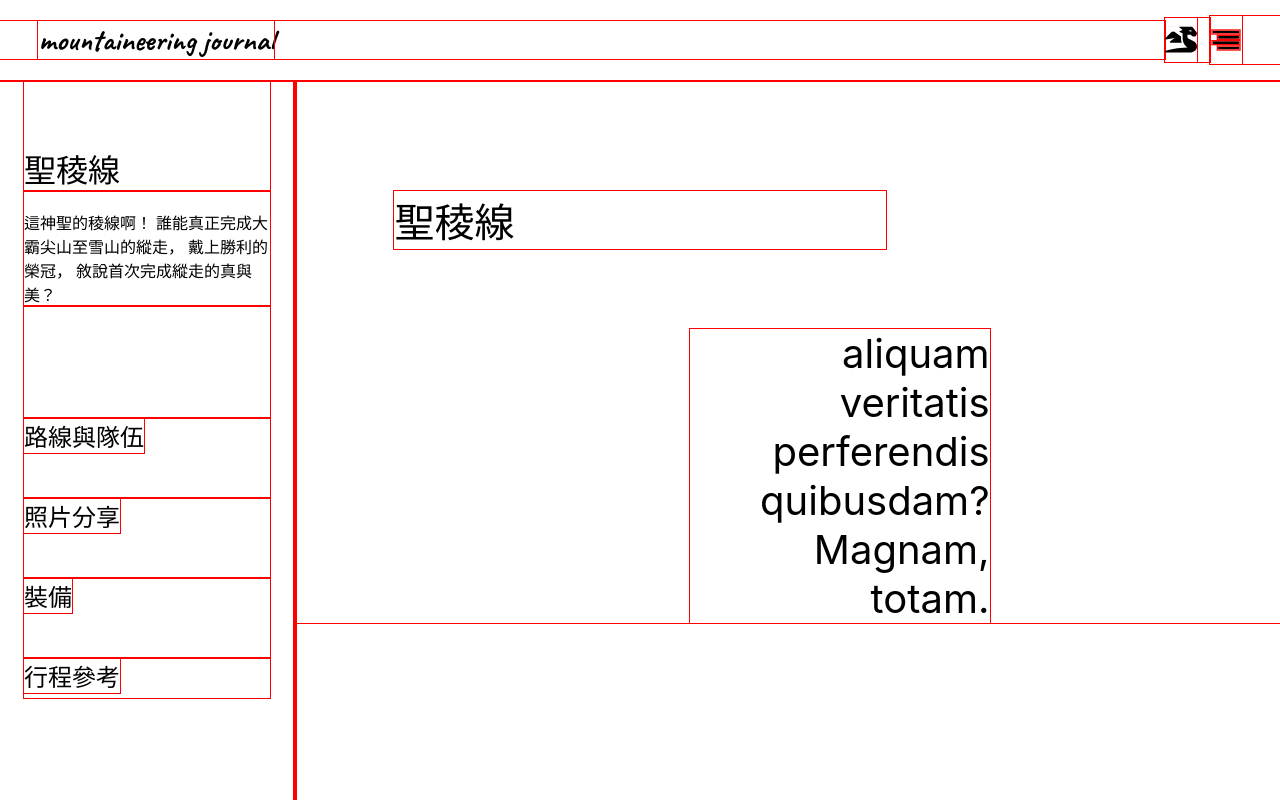
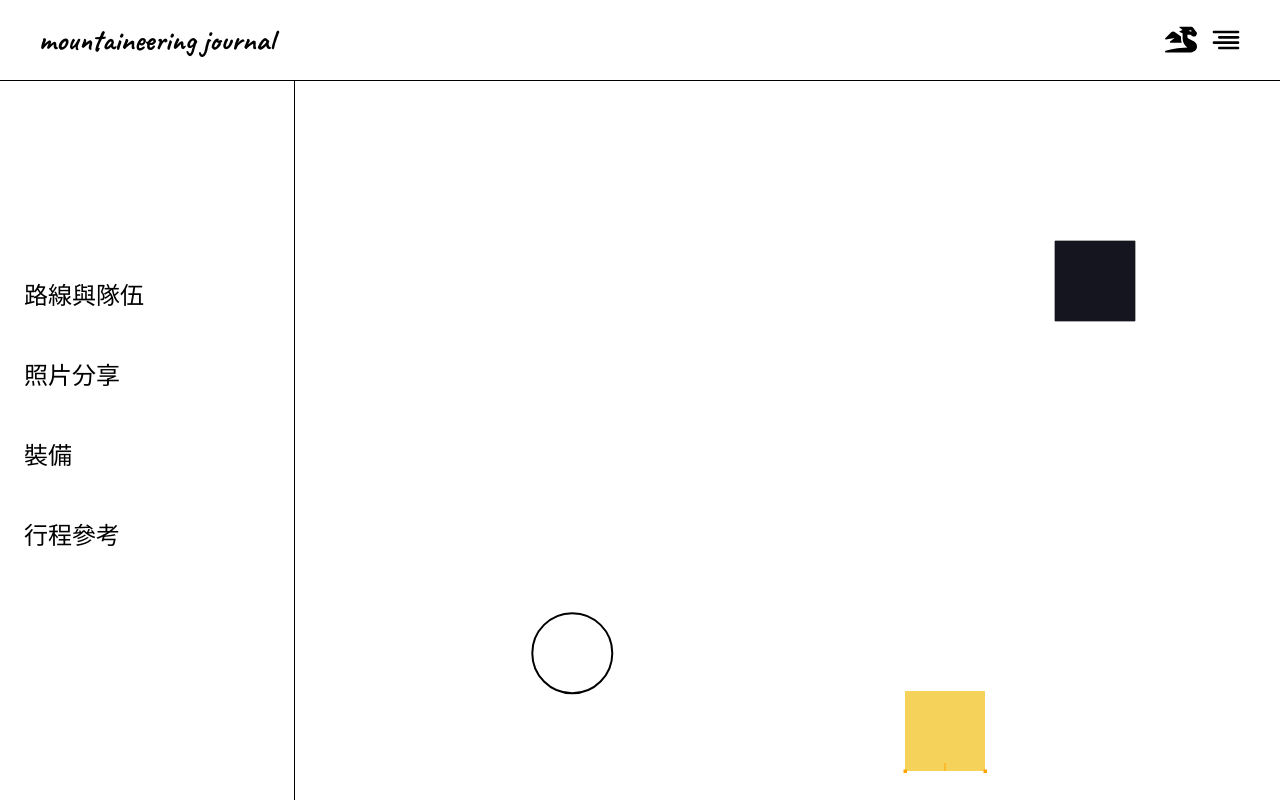
Before and after one commit to richard85501/mountaineering_record, a React (Create React App) app: page /about in a window 1280 px wide. Built offline with nearby package versions, Linux system fonts and the light colour scheme.

Commit message:
[add] 1.增加首頁基本與球互動效果

```diff
--- /dev/null
+++ b/src/components/Ballfall.js
@@ -0,0 +1,166 @@
+import React,{useEffect,useRef} from 'react'
+
+import Matter from 'matter-js';
+
+function Ballfall(props) {
+
+    const boxRef = useRef(null)
+    const canvasRef = useRef(null)
+
+    const ballIdx = ['品田山','池有山','雪山北峰','速密達山']
+    var engine;
+    var render;
+    // var Engine, Render ,Runner ,Bodies ,BodyM ,Composite;
+
+    const init = () =>{
+        // module aliases
+      var Engine = Matter.Engine,
+          Render = Matter.Render,
+          Runner = Matter.Runner,
+          Bodies = Matter.Bodies, //創建物體
+          BodyM = Matter.Body, //操控物體
+          Composite = Matter.Composite,
+          Constraint = Matter.Constraint,
+          Mouse = Matter.Mouse,
+          Vertices = Matter.Vertices,
+          Common = Matter.Common,
+          MouseConstraint = Matter.MouseConstraint;
+
+      // create an engine
+        engine = Engine.create();
+
+      // create a renderer
+        render = Render.create({
+        element: boxRef.current,
+        engine: engine,
+        options: {
+            width: 1500,
+            height: 900,
+            pixelRatio: 1,
+            background: 'transparent', //"#bfe9f5"
+            wireframeBackground: '#14151f',
+            enabled: true,
+            wireframes: false,
+            // showVelocity: true,
+            showCollisions: true,
+          }
+      });
+
+      const groundOption = {
+        render: {
+          fillStyle: 'transparent',
+          strokeStyle: '#FBFBFB',
+        },
+        isStatic: true,
+      };
+
+      const walloption = {
+          render :{
+            fillStyle: 'transparent',
+          },
+          isStatic: true,
+        };
+
+      var boxA = Bodies.rectangle(800, 200, 80, 80,{isStatic:true});
+      var boxB = Bodies.rectangle(650, 50, 80, 80,{
+        friction: 1,//阻力
+        frictionStatic: 1,//Multiple with friction, if 0 means always no stop
+        restitution: 0.8,//
+      });
+    //   var customizeB = Bodies.fromVertices(670,700, [{x:0,y:0},{x:-150,y:150},{x:0,y:150}],{isStatic:true});
+
+      var circleA = Bodies.circle(400, 50, 40, {
+        opacity:0,
+        friction: 1,//阻力
+        frictionStatic: 1,//Multiple with friction, if 0 means always no stop
+        restitution: 0.8,//
+        render:{
+            fillStyle:"transparent",
+            strokeStyle: 'black',
+            lineWidth: 2
+        },
+        lineWidth:2,
+      });
+
+      var ground = Bodies.rectangle(200, 700, 1900, 20,groundOption);
+      var rightwall = Bodies.rectangle(1100, 0, 10, 1500,walloption)
+      var leftwall = Bodies.rectangle(0, 0, 10, 1500,walloption)
+
+    //   BodyM.setVelocity(circleA, {x: 3, y: -10})
+      BodyM.set(circleA, { frictionAir:0 });
+
+      var mouseObject = Mouse.create(render.canvas);
+
+      var mouseConstraintOptions = {
+        type: 'mouseConstraint',
+        mouse: mouseObject,
+        element: null,
+        body: null,
+        constraint: Constraint.create({
+                    label: 'Mouse Constraint',
+                    pointA: mouseObject.position,
+                    pointB: { x: 0, y: 0 },
+                    length: 0.01,
+                    stiffness: 0.5,
+                    angularStiffness: 1,
+                    render: {
+                        strokeStyle: '#FFFFFF',
+                        lineWidth: 3
+                    }}),
+        collisionFilter: {
+            category: 0x0001,
+            mask: 0xFFFFFFFF,
+            group: 0
+        },
+        damping:0.5,
+    }
+
+    var mouseConstraint = MouseConstraint.create(engine,mouseConstraintOptions);
+    Composite.add(engine.world, [mouseConstraint]);
+    Composite.add(engine.world, [boxA, boxB, ground, circleA, rightwall, leftwall]);
+
+      // / run the renderer
+      Render.run(render);
+
+      // create runner
+      var runner = Runner.create();
+
+      // run the engine
+      Runner.run(runner, engine);
+
+    }
+
+    const renderText = () =>{
+        console.log(document.getElementsByTagName("canvas")[0])
+        var ctx= document.getElementsByTagName("canvas")[0].getContext("2d");
+        console.log(ctx)
+        var fontsize = 20;
+        var fontfamily = "Arial";
+        var color = "#EEEEEE";
+
+        ctx.textBaseline="middle";
+        ctx.textAlign="center";
+        ctx.fillStyle=color;
+        ctx.font = fontsize + 'px '+fontfamily;
+        ctx.fillText('targetBody.render.text',200,200);
+    }
+
+    useEffect(() => {
+        init();
+        renderText();
+    }, [])
+
+    return (
+    <div
+        ref={boxRef}
+        style={{
+        width: 300,
+        height: 300,
+    }}
+    >
+      {/* <canvas ref={canvasRef} /> */}
+    </div>
+    )
+}
+
+export default Ballfall
--- a/src/components/NavBar.js
+++ b/src/components/NavBar.js
@@ -10,10 +10,10 @@ function NavBar() {
         <>
             <div className='aboutNav'>
                 <div className='aboutNavTitle'>
-                    {navbarData[0].navbarTitle}
+                    {/* {navbarData[0].navbarTitle}  */}
                 </div>
                 <div className='aboutNavSubtitle'>
-                    {navbarData[0].navbarsubtitle}
+                    {/* {navbarData[0].navbarsubtitle} */}
                 </div>
                 <div className='aboutNavMenu'>
                     <Link to="/about" className="aboutNavMenuUnit">
--- a/src/pages/About.js
+++ b/src/pages/About.js
@@ -4,63 +4,20 @@ import navMenuColor from '../svg/navMenuColor.svg'
 
 import NavBar from '../components/NavBar';
 
-import Matter from 'matter-js';
+import Ballfall from '../components/Ballfall'
 
 function About() {
 
     const [currentContent,SetCurrentContent] = useState(['0','1','2','3','landscape'])
     const ballIdx = ['品田山','池有山','雪山北峰','速密達山']
-    // var engine;
-    // var render;
-    // var Engine, Render ,Runner ,Bodies ,BodyM ,Composite;
+    var engine;
+    var render;
+    var Engine, Render ,Runner ,Bodies ,BodyM ,Composite;
 
-    // const init = () =>{
-    //     // module aliases
-    //   var Engine = Matter.Engine,
-    //       Render = Matter.Render,
-    //       Runner = Matter.Runner,
-    //       Bodies = Matter.Bodies, //創建物體
-    //       BodyM = Matter.Body, //操控物體
-    //       Composite = Matter.Composite;
-
-    //   // create an engine
-    //     engine = Engine.create();
-
-    //   // create a renderer
-    //     render = Render.create({
-    //     element: document.body,
-    //     engine: engine,
-    //     options: {
-    //         width: 1500,
-    //         height: 600,
-    //         pixelRatio: 1,
-    //         background: '#bfe9f5', //"#bfe9f5"
-    //         wireframeBackground: '#14151f',
-    //         enabled: true,
-    //         wireframes: false,
-    //       }
-    //   });
-    // }
+    let simDivObj = React.createRef();
     // useEffect(()=>{
     //     init();
     // },[])
-
-
-    // var boxA = Bodies.rectangle(800, 200, 80, 80);
-    // var boxB = Bodies.rectangle(650, 50, 80, 80);
-
-    // Composite.add(engine.world, [boxA, boxB]);
-
-    // // / run the renderer
-    // Render.run(render);
-
-    // // create runner
-    // var runner = Runner.create();
-
-    // // run the engine
-    // Runner.run(runner, engine);
-
-
 
     // function RunTheRunner()
     // {
@@ -77,13 +34,14 @@ function About() {
         <>
           <div className='aboutcontainer'>
             <NavBar/>
-            <div className='aboutNavBorder'></div>
+            {/* <div className='aboutNavBorder'></div> */}
             <div className='aboutContentContainer'>
             <div className='aboutIndex'>
-                <div className='aboutIndex_A'> 聖稜線</div>
+                {/* <div className='aboutIndex_A'> 聖稜線</div> */}
                 {/* <button onclick={RunTheRunner()}>Run the runner</button>
                 <button onclick={StopTheRunner()}>Stop the runner</button> */}
-                <div className='aboutIndex_B'> aliquam veritatis perferendis quibusdam? Magnam, totam.</div>
+                {/* <div className='aboutIndex_B'> aliquam veritatis perferendis quibusdam? Magnam, totam.</div> */}
+                <Ballfall/>
             </div>
             </div>
           </div>
--- a/src/styles/about.scss
+++ b/src/styles/about.scss
@@ -17,28 +17,28 @@
     .aboutIndex{
         width: 100%;
         position: absolute;
-        top:100px;
-        animation-name:moveon;
+        top:0px;
+        // animation-name:moveon;
         animation-timing-function: ease-out;
         animation-duration:1s;
         animation-fill-mode : forwards; //設定物件狀態為動畫結束時的狀態
-        .aboutIndex_A{
-            width: 50%;
-            margin: 110px 0 0 10%;
-            font-size: 2.5rem;
-        }
-        .aboutIndex_B{
-            width: 300px;
-            margin: 80px 0 0 40%;
-            font-size: 2.5rem;
-            text-align: right;
-        }
+        // .aboutIndex_A{
+        //     width: 50%;
+        //     margin: 110px 0 0 10%;
+        //     font-size: 2.5rem;
+        // }
+        // .aboutIndex_B{
+        //     width: 300px;
+        //     margin: 80px 0 0 40%;
+        //     font-size: 2.5rem;
+        //     text-align: right;
+        // }
     }
-    @keyframes moveon {
-        from{
-            top:100vh;
-        }to{
-            top:0vh;
-        }
-    }
+    // @keyframes moveon {
+    //     from{
+    //         top:100vh;
+    //     }to{
+    //         top:0vh;
+    //     }
+    // }
 }
--- a/src/styles/indexCss.scss
+++ b/src/styles/indexCss.scss
@@ -1,6 +1,6 @@
- *{
-    outline:1px solid red;
-}
+//  *{
+//     outline:3px solid rgb(18, 48, 185);
+// }
 
 /* font-family: 'Comforter Brush', cursive; */
 @import url('https://fonts.googleapis.com/css2?family=Caveat:wght@700&display=swap');
```
